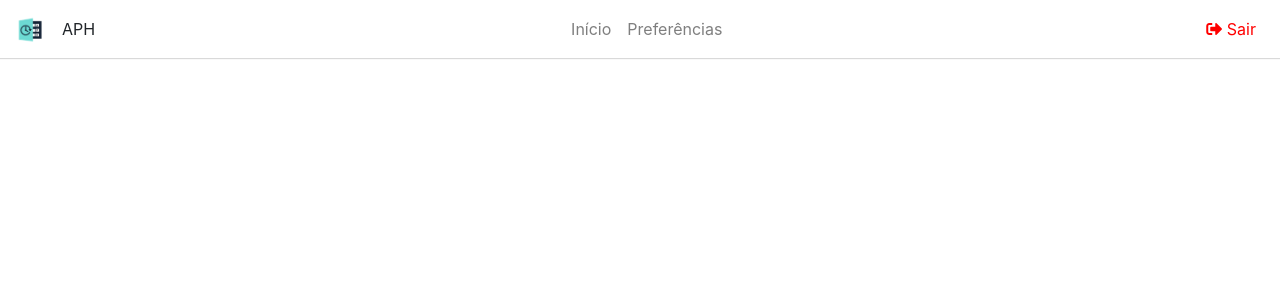
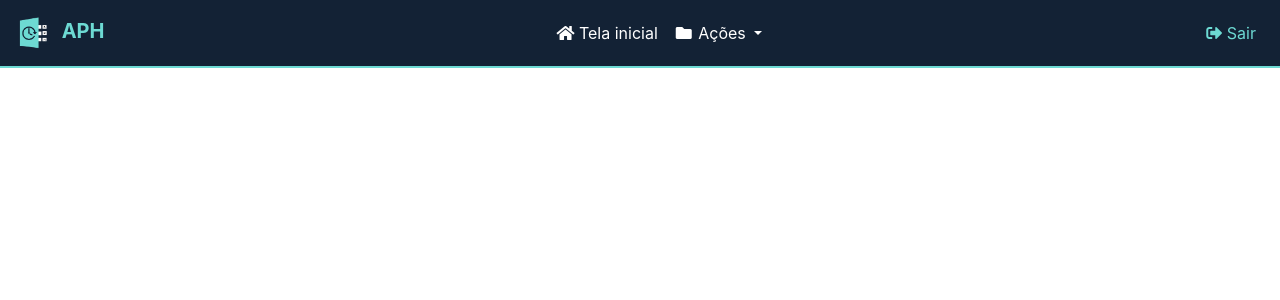
Before and after one commit to raphaelramosds/aph, a CodeIgniter app: the page made by src/application/views/Home/menu.php in a window 1280 px wide. Shown: the top 300 px of the page. Run offline with CodeIgniter, Linux system fonts and the light colour scheme; data that the repository does not hold is empty.

Commit message:
Destacando menu

```diff
--- a/src/application/config/config.php
+++ b/src/application/config/config.php
@@ -23,7 +23,7 @@ defined('BASEPATH') OR exit('No direct script access allowed');
 | a PHP script and you can easily do that on your own.
 |
 */
-$config['base_url'] = '';
+$config['base_url'] = 'http://localhost/aph/src';
 
 /*
 |--------------------------------------------------------------------------
--- a/src/application/views/Admin/menu.php
+++ b/src/application/views/Admin/menu.php
@@ -17,7 +17,6 @@
 
 <a class="navbar-brand mr-1" href="<?=base_url('Admin')?>">
   <img src="<?=base_url('assets/img/LogoAPH.png')?>" width="30" height="30">
-  APH
 </a>
 
 <button class="btn btn-link btn-sm text-white order-1 order-sm-0" id="sidebarToggle" href="#">
--- a/src/application/views/Home/menu.php
+++ b/src/application/views/Home/menu.php
@@ -13,10 +13,10 @@
 </head>
 <body>
 
-	<nav class="navbar navbar-expand-lg navbar-light">
+	<nav class="navbar navbar-expand-lg navbar-custom">
 		<a class="navbar-brand"  href="<?=base_url('home')?>">
-			<img src="<?=base_url('assets/img/LogoAPH.png')?>" width="30" height="30">
-		</a> APH
+			<img src="<?=base_url('assets/img/LogoAPH.png')?>" width="40" height="40"> <b style="color:#6ddad3">APH</b>
+		</a>
 		<button class="navbar-toggler" type="button" data-toggle="collapse" data-target="#navbarNav" aria-controls="navbarNav" aria-expanded="false" aria-label="Alterna navegação">
 			<span class="navbar-toggler-icon"></span>
 		</button>
@@ -24,20 +24,31 @@
 		<div class="collapse navbar-collapse" id="navbarNav">
 			<ul class="navbar-nav ml-auto">
 				<li class="nav-item">
-					<a class="nav-link" href="<?=base_url('home')?>">Início</a>
+					<a class="nav-link" href="<?=base_url('home')?>">
+						<i class="fas fa-home"></i> Tela inicial
+					</a>
 				</li>
-				<li class="nav-item">
-					<a class="nav-link" href="<?=base_url('preferencias/criar')?>">Preferências</a>
+				<li class="nav-item dropdown">
+					<a class="nav-link dropdown-toggle" href="#" id="pagesDropdown" role="button" data-toggle="dropdown" aria-haspopup="true" aria-expanded="false">
+						<i class="fas fa-fw fa-folder"></i>
+						<span>Ações</span>
+					</a>
+					<div class="dropdown-menu" aria-labelledby="pagesDropdown">
+						<a class="dropdown-item" href="<?=base_url('preferencias/criar')?>">
+							<i class="fas fa-clock"></i> Definir Preferências
+						</a>
+						<?php if($this->session->userdata('usuario')['membro_comis'] == 1):?>
+							<a class="dropdown-item" href="<?=base_url('preferencias/enviadas')?>">
+								<i class="fas fa-table"></i> Ver Preferências enviadas
+							</a>
+						<?php endif;?>
+					</div>
 				</li>
-				<?php if($this->session->userdata('usuario')['membro_comis'] == 1):?>
-				<li class="nav-item">
-					<a class="nav-link" href="<?=base_url('preferencias/enviadas')?>">Preferências enviadas</a>
-				</li>
-				<?php endif;?>
+
 			</ul>
 			<ul class="navbar-nav ml-auto">
-				<li class="nav-item sair ">
-					<a href="<?=base_url('Home/sair')?>" style="color:red" class="nav-link">
+				<li class="nav-item sair">
+					<a href="<?=base_url('Home/sair')?>" style="color:#6ddad3" class="nav-link">
 						<i class="fas fa-sign-out-alt"></i> Sair
 					</a>
 				</li>
--- a/src/assets/css/navbar.css
+++ b/src/assets/css/navbar.css
@@ -1,7 +1,13 @@
 .complement-navbar,
 .navbar-custom {
-    background-color: #F9F9F9;
+    background-color: #132235;
+    color: white;
 }
+/*
+    253244
+
+*/
+
 /* change the brand and text color */
 .navbar-custom .navbar-brand,
 .navbar-custom .navbar-text {
@@ -10,24 +16,30 @@
 }
 /* change the link color */
 .navbar-custom .navbar-nav .nav-link {
-    color: rgba(0,0,0,.5);
+    color: white;
 
 }
 /* change the color of active or hovered links */
 .navbar-custom .nav-item.active .nav-link,
 .navbar-custom .nav-item:hover .nav-link {
-    color: #132235;
+    color:#6ddad3;
 
 }
 
-.navbar-custom .sair:hover .nav-link{
-    border: none;
-}
-
-.navbar-toggler{
-	background:rgba(0,0,0,.5);
+.navbar-custom .nav-link:hover{
+    transition: 1s all;
 }
 
 .navbar {
-     box-shadow: 0 1px 1px rgba(0,0,0,0.15);
+    color:white;
+    border-bottom: 2px solid #6ddad3;
 }
+
+.dropdown-item{
+    transition:1s;
+}
+
+.dropdown-item:hover{
+    opacity: .4;
+
+}
```
Also changed, not shown: src/application/controllers/Usuarios.php (+16 -7 lines), src/application/views/Home/index.php (+4 -4 lines).
